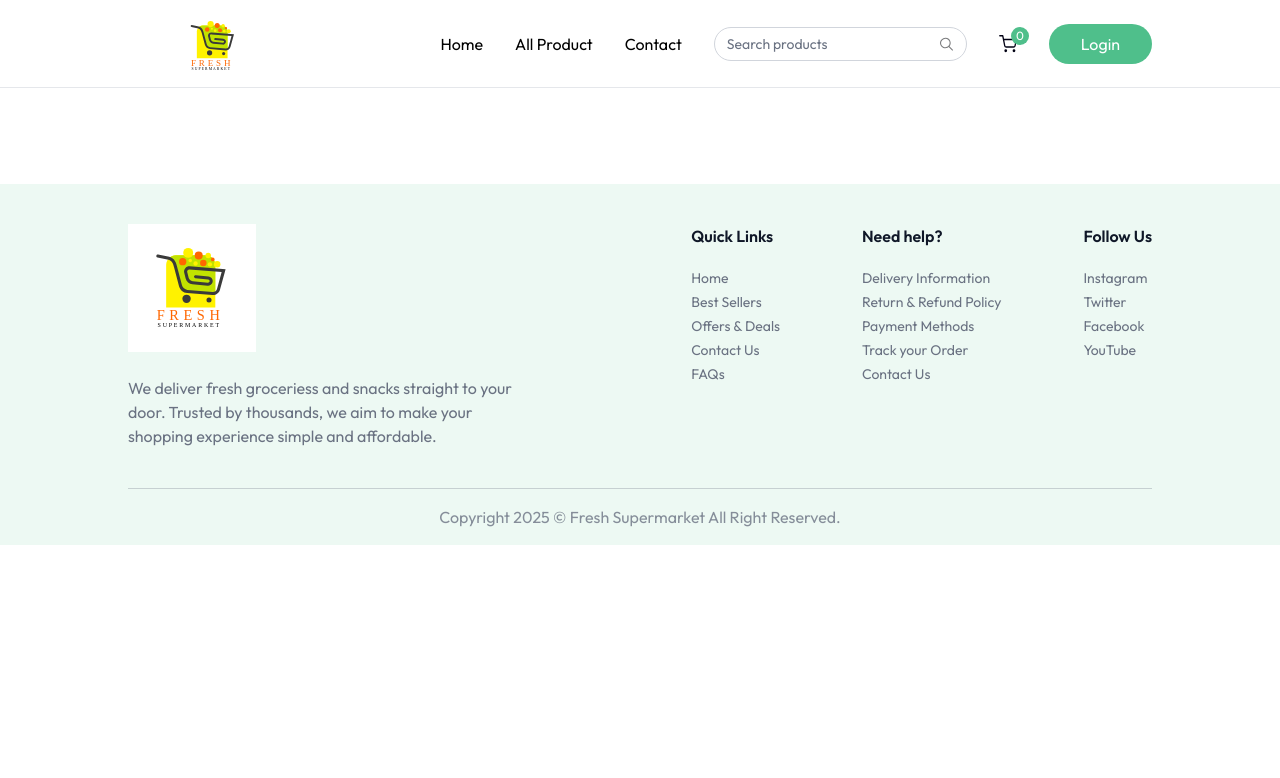
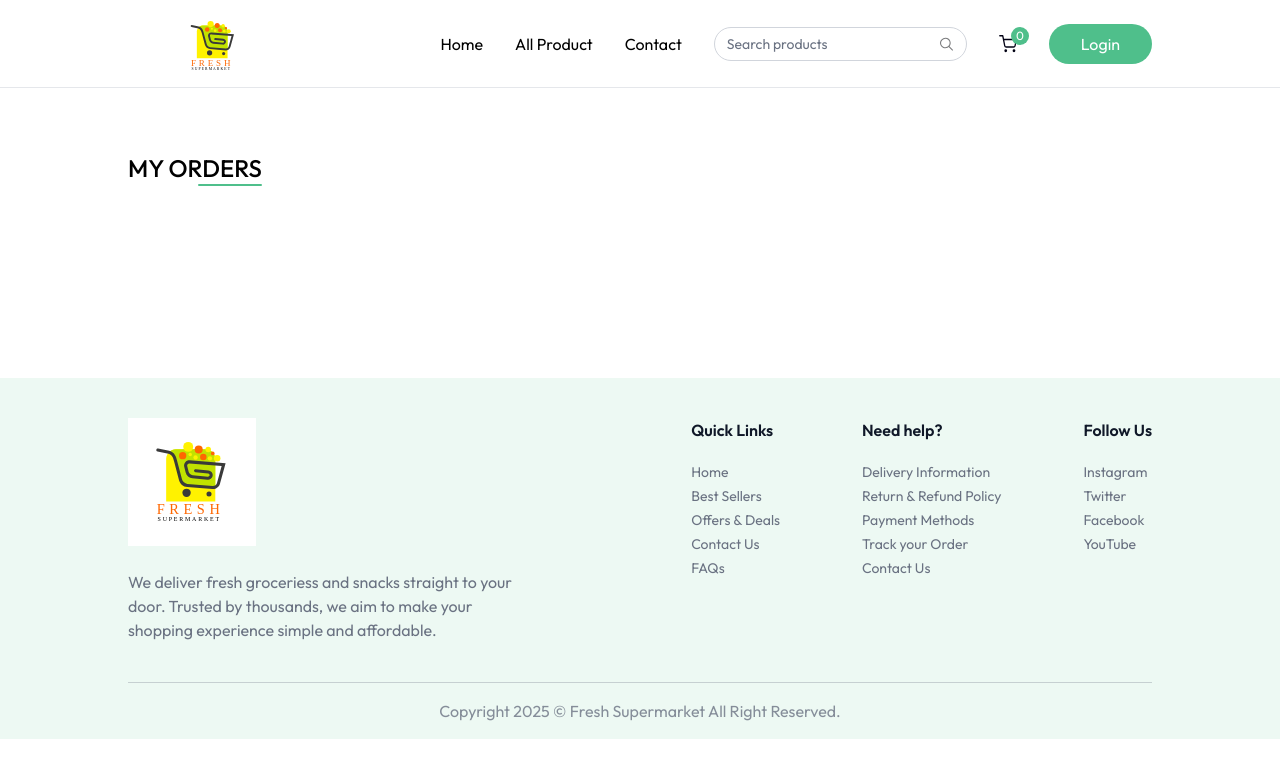
Before and after one commit to tholmes101/grocery-store-mern, a React (Vite) app in the folder client/: page /my-orders in a window 1280 px wide. Shown: the top 778 px of the page. Built offline with nearby package versions, Linux system fonts and the light colour scheme.

Commit message:
My Orders Page 10% complete

```diff
--- a/client/src/App.jsx
+++ b/client/src/App.jsx
@@ -11,6 +11,7 @@ import ProductCategory from './pages/ProductCategory'
 import ProductDetails from './pages/ProductDetails'
 import Cart from './pages/Cart'
 import AddAddress from './pages/AddAddress'
+import MyOrders from './pages/MyOrders'
 
 const App = () => {
 
@@ -33,6 +34,7 @@ const App = () => {
              <Route path='/products/:category/:id' element={<ProductDetails/>} />
              <Route path='/cart' element={<Cart/>} />
              <Route path='/add-address' element={<AddAddress/>} />
+             <Route path='/my-orders' element={<MyOrders/>} />
           </Routes>
         </div>
         {!isSellerPath && <Footer />}
--- a/client/src/pages/MyOrders.jsx
+++ b/client/src/pages/MyOrders.jsx
@@ -0,0 +1,15 @@
+import React from 'react'
+
+const MyOrders = () => {
+
+  return (
+    <div className='mt-16 pb-16'>
+      <div className='flex flex-col items-end w-max mb-8'>
+        <p className='text-2xl font-medium uppercase'>My Orders</p>
+        <div className='w-16 h-0.5 bg-primary rounded-full'></div>
+      </div>
+    </div>
+  )
+}
+
+export default MyOrders
```
